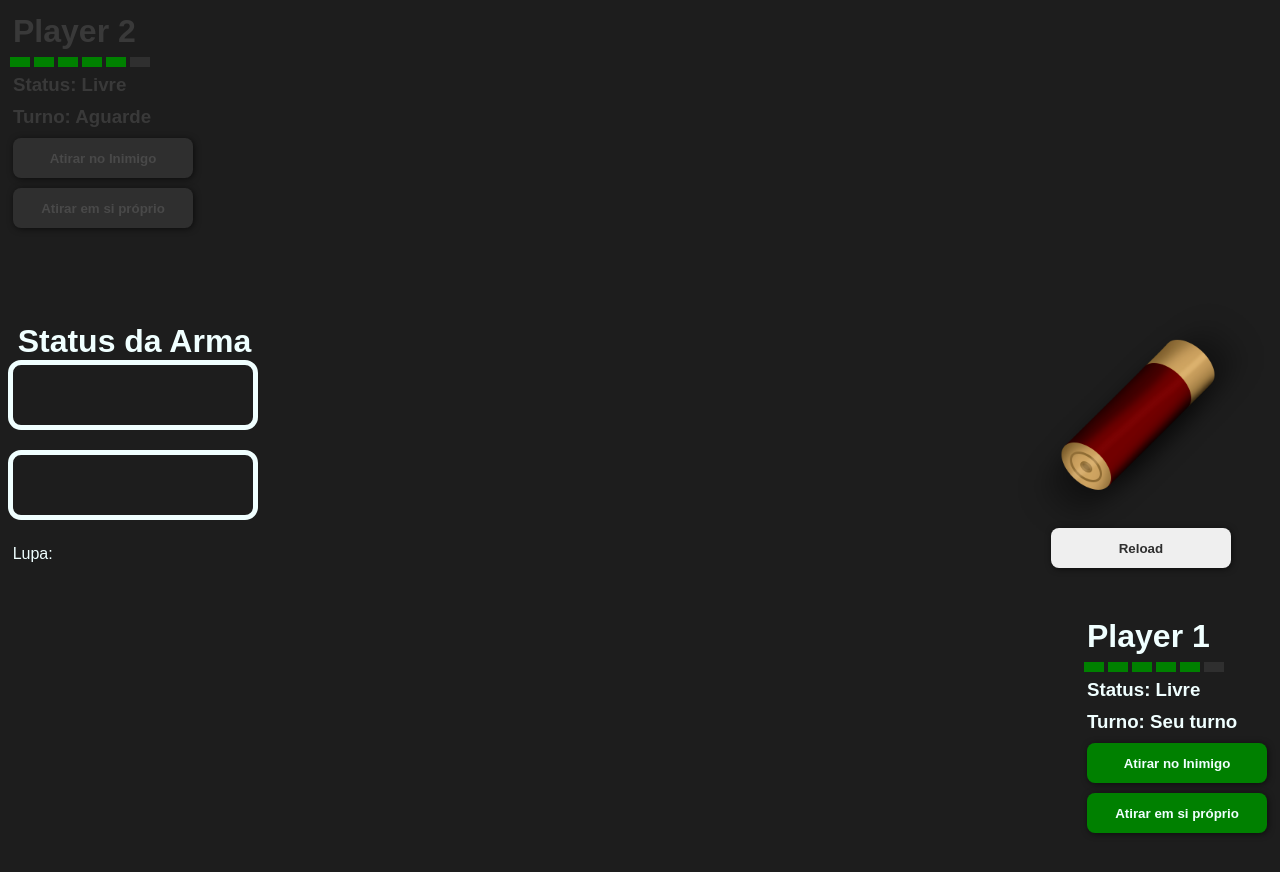
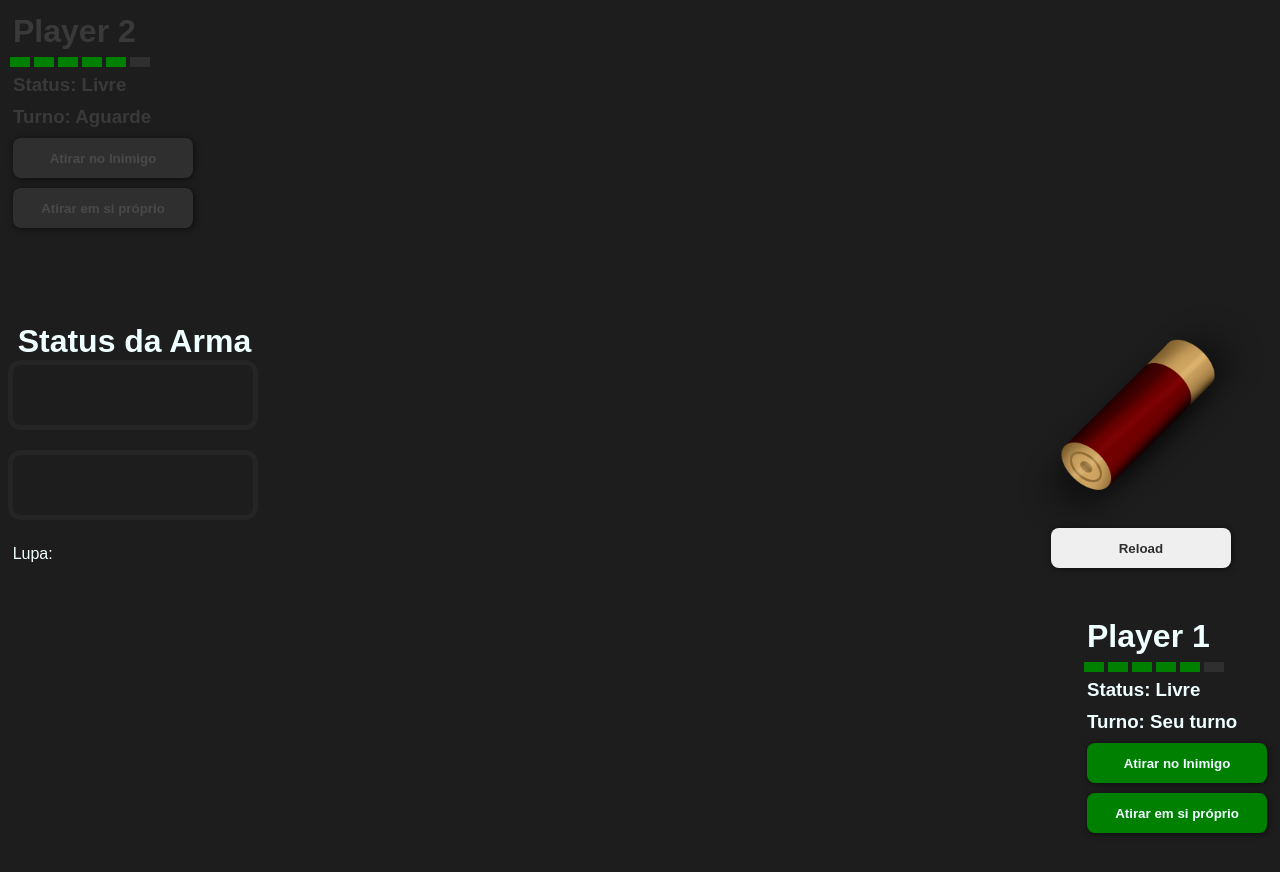
Before and after one commit to louipasquini/buckshot, a React (Vite) app: page / in a window 1280 px wide. Shown: the top 872 px of the page. Built offline with nearby package versions, Linux system fonts and the light colour scheme.

Commit message:
update: cor do container de balas

```diff
--- a/src/App.css
+++ b/src/App.css
@@ -47,7 +47,7 @@ h1 {
   width: 195px;
   display: flex;
   margin-bottom: 30px;
-  outline: solid 5px azure;
+  outline: solid 5px rgb(37, 37, 37);
   align-items: center;
   border-radius: 8px;
   padding-right: 45px;
```
